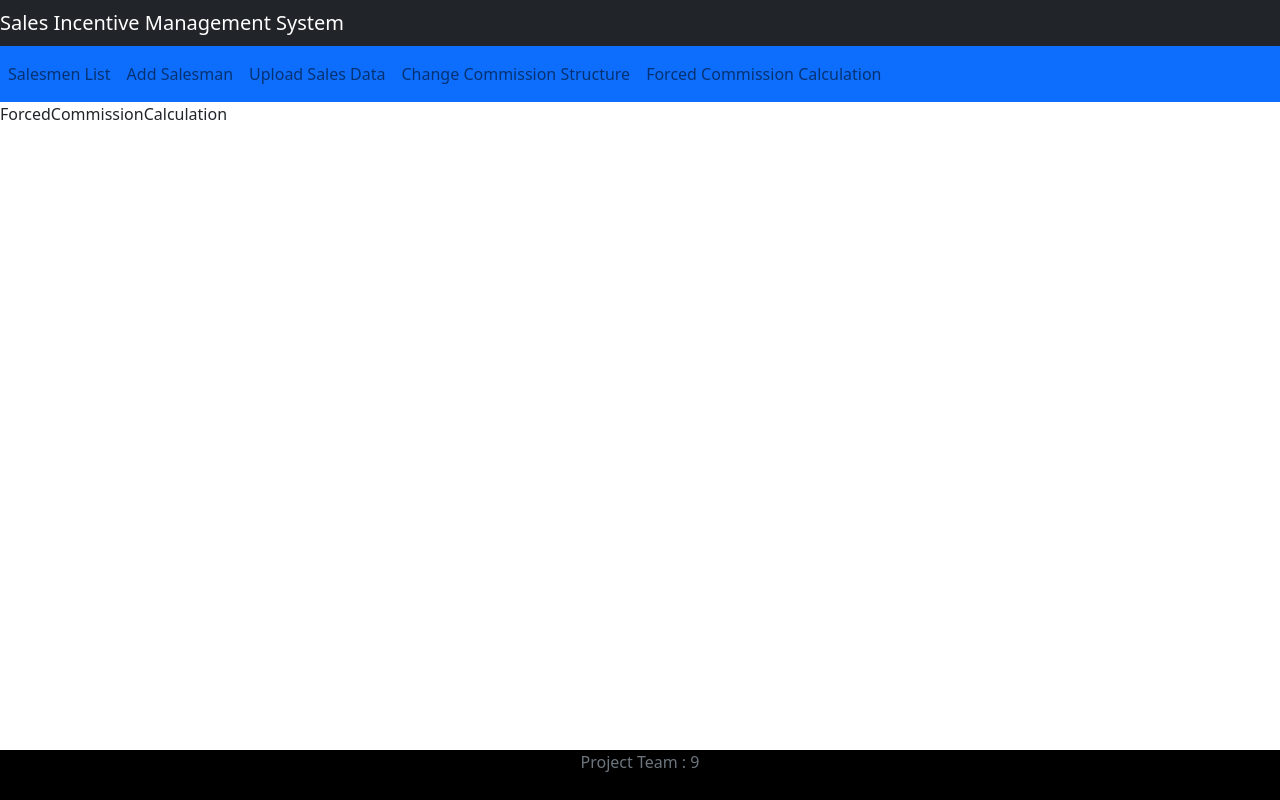
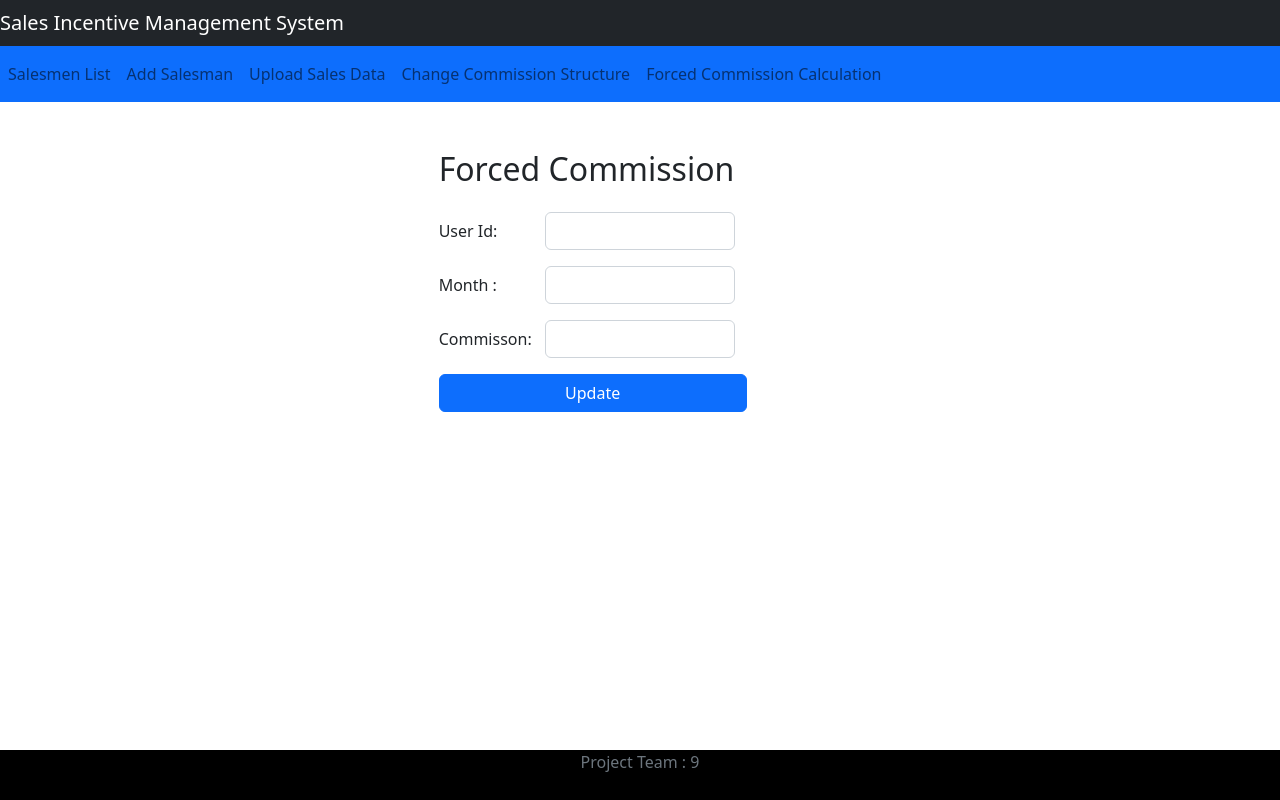
Before and after one commit to ibizabroker/sales-incentive-management-platform, a React (Create React App) app in the folder simp-frontend/: page /admin/forced-calculation in a window 1280 px wide. Built offline with nearby package versions, Linux system fonts and the light colour scheme.

Commit message:
added frontend of forced commission

```diff
--- a/simp-frontend/src/components/ForcedCommissionCalculation.jsx
+++ b/simp-frontend/src/components/ForcedCommissionCalculation.jsx
@@ -6,7 +6,36 @@ export default class ForcedCommissionCalculation extends Component {
     return (
         <div>
             <AdminNavbar />
-            <div>ForcedCommissionCalculation</div>
+            <div className=" container col-sm-6 offset-md-4 mt-5 mb-2">
+            <h2 className="primary"> Forced Commission </h2>
+            <form>
+            <div className="row mb-3 mt-4">
+                    <label className="col-sm-2 col-form-label">User Id:</label>
+                    <div className="col-sm-4">
+                        <input type="text" className ="form-control" id = "userId"  name="userId" />
+                    </div>
+
+                </div>
+                <div className="row mb-3">
+                    <label className="col-sm-2 col-form-label">Month :</label>
+                    <div className="col-sm-4">
+                        <input type="text" className ="form-control" id = "month"  name="month"/>
+                    </div>
+
+                </div>
+
+                <div className="row mb-3">
+                    <label className="col-sm-2 col-form-label">Commisson:</label>
+                    <div className="col-sm-4">
+                        <input type="text" className ="form-control" id = "userAmount" name="userAmount" />
+                    </div>
+
+                </div>
+
+                <button className = "btn btn-primary col-sm-6" onClick={this.saveCommisssion}>Update</button>
+
+            </form>
+        </div>
         </div>
     )
   }
--- a/simp-frontend/src/components/SalesComponent.jsx
+++ b/simp-frontend/src/components/SalesComponent.jsx
@@ -50,9 +50,9 @@ componentDidMount(){
                                         <tr key = {sales.salesId}>
                                              <td> {sales.userId} </td>
                                              <td> {sales.transactionMonth}</td>
-                                             <td> {sales.ptype}</td>
-                                             <td> {sales.pid}</td>
-                                             <td> {sales.pname}</td>
+                                             <td> {sales.pType}</td>
+                                             <td> {sales.pId}</td>
+                                             <td> {sales.pName}</td>
 
 
                                         </tr>
--- a/simp-frontend/src/components/Usersales.jsx
+++ b/simp-frontend/src/components/Usersales.jsx
@@ -66,9 +66,9 @@ export default class Usersales extends Component {
                             <tr key = {sales.salesId}>
                             <td> {sales.userId} </td>
                             <td> {sales.transactionMonth}</td>
-                            <td> {sales.ptype}</td>
-                            <td> {sales.pid}</td>
-                            <td> {sales.pname}</td>
+                            <td> {sales.pType}</td>
+                            <td> {sales.pId}</td>
+                            <td> {sales.pName}</td>
                         </tr>
                         )
                     }
```
